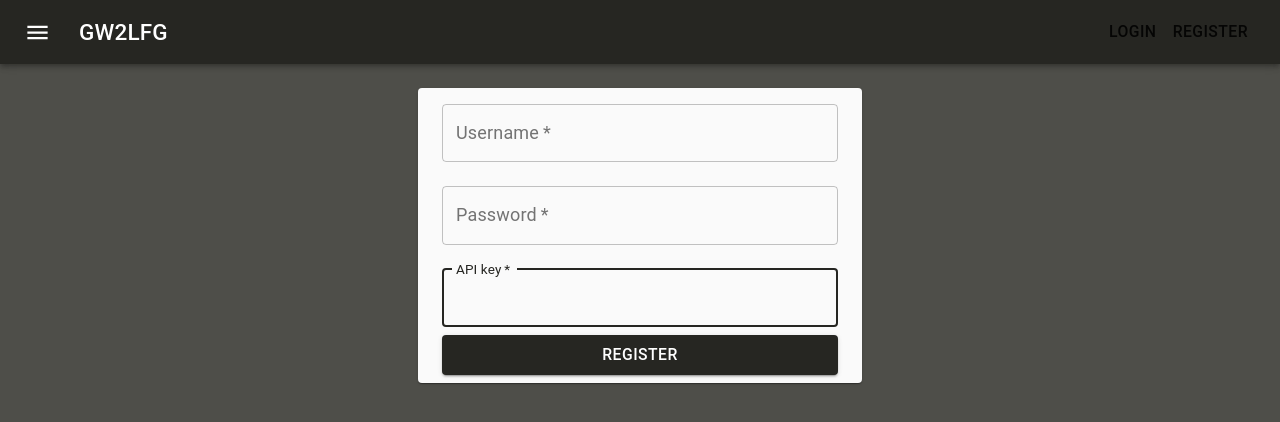
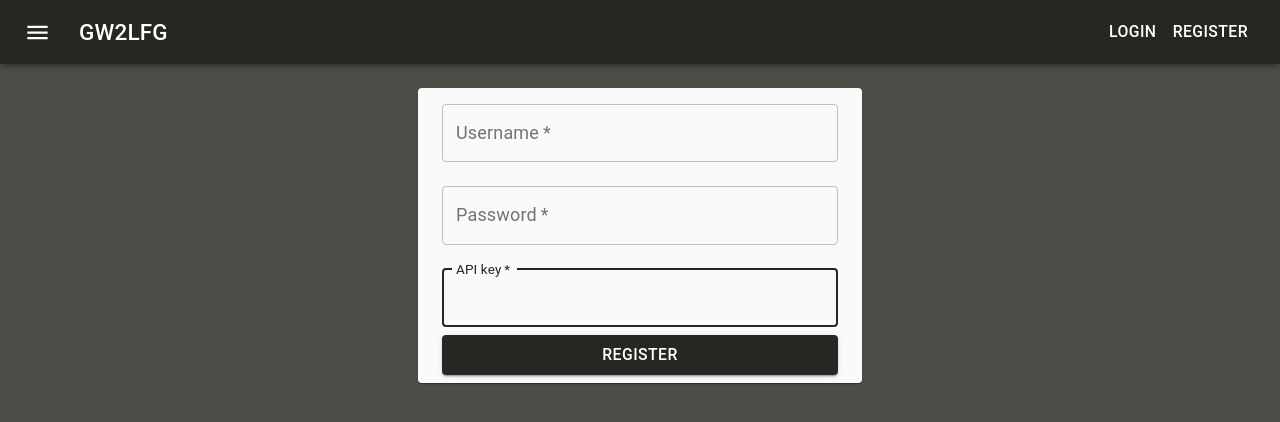
Before and after one commit to Naylepsh/gw2lfg-client, a Next.js app: page /register in a window 1280 px wide. Shown: the top 422 px of the page. Built offline with nearby package versions, Linux system fonts and the light colour scheme; no server answers.

Commit message:
change color of links

```diff
--- a/components/NavBar/NavBar.tsx
+++ b/components/NavBar/NavBar.tsx
@@ -22,6 +22,9 @@ const useStyles = makeStyles((theme: Theme) =>
     title: {
       flexGrow: 1,
     },
+    button: {
+      color: theme.palette.getContrastText(theme.palette.background.default)
+    }
   })
 );
 
@@ -53,10 +56,16 @@ export default function NavBar() {
 }
 
 function NotLoggedInMenu() {
+  const classes = useStyles()
+
   return (
     <div>
-      <Button href="/login">Login</Button>
-      <Button href="/register">Register</Button>
+      <Button href="/login" className={classes.button}>
+        Login
+      </Button>
+      <Button href="/register" className={classes.button}>
+        Register
+      </Button>
     </div>
   );
 }
```
